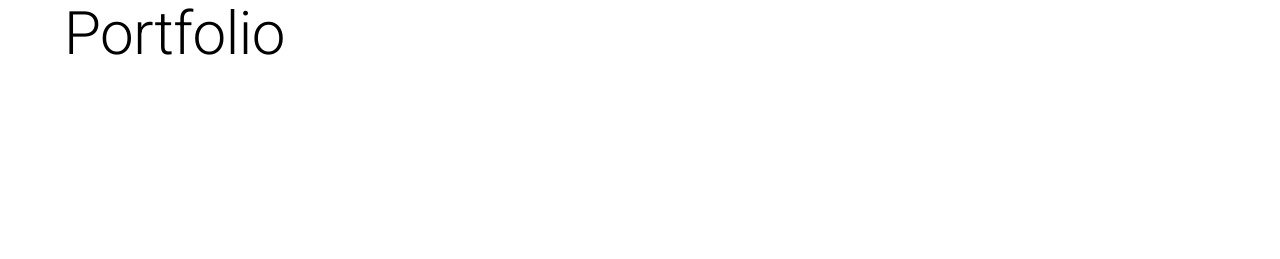
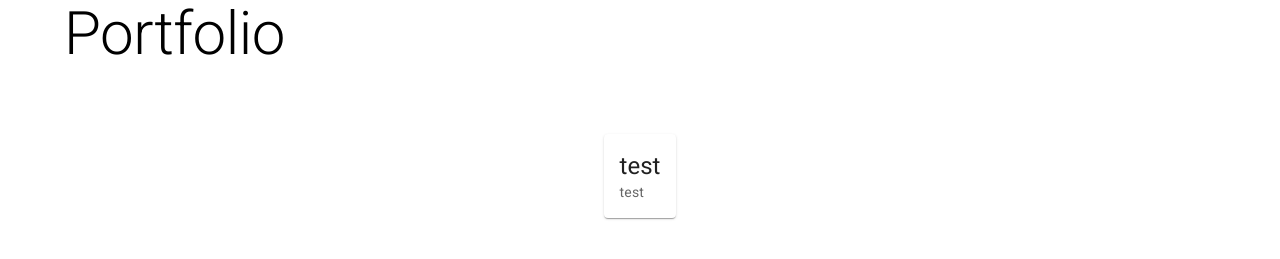
Before and after one commit to dmascia/davidmascia.com, a Next.js app: page /portfolio in a window 1280 px wide. Shown: the part 143-402 px from the top of the page. Built offline with nearby package versions, Linux system fonts and the light colour scheme; what @mui/material-nextjs would draw is missing.

Commit message:
Tue, Jan 14, 2025, 10:37 AM -05:00

```diff
--- a/src/app/portfolio/page.tsx
+++ b/src/app/portfolio/page.tsx
@@ -29,7 +29,31 @@ export default function Home() {
               alignItems: "center",
             }}
           >
-            <Grid size="12"></Grid>
+            <Grid size="12">
+              <Box
+                mt={8}
+                sx={{
+                  width: "100%",
+                  display: "grid",
+                  gridTemplateColumns:
+                    "repeat(auto-fill, minmax(min(400px, 100%), 1fr))",
+                  gap: 2,
+                }}
+              >
+                <Card>
+                  <CardActionArea>
+                    <CardContent sx={{ height: "100%" }}>
+                      <Typography variant="h5" component="div">
+                        test
+                      </Typography>
+                      <Typography variant="body2" color="text.secondary">
+                        test
+                      </Typography>
+                    </CardContent>
+                  </CardActionArea>
+                </Card>
+              </Box>
+            </Grid>
           </Grid>
         </Box>
       </Container>
```
